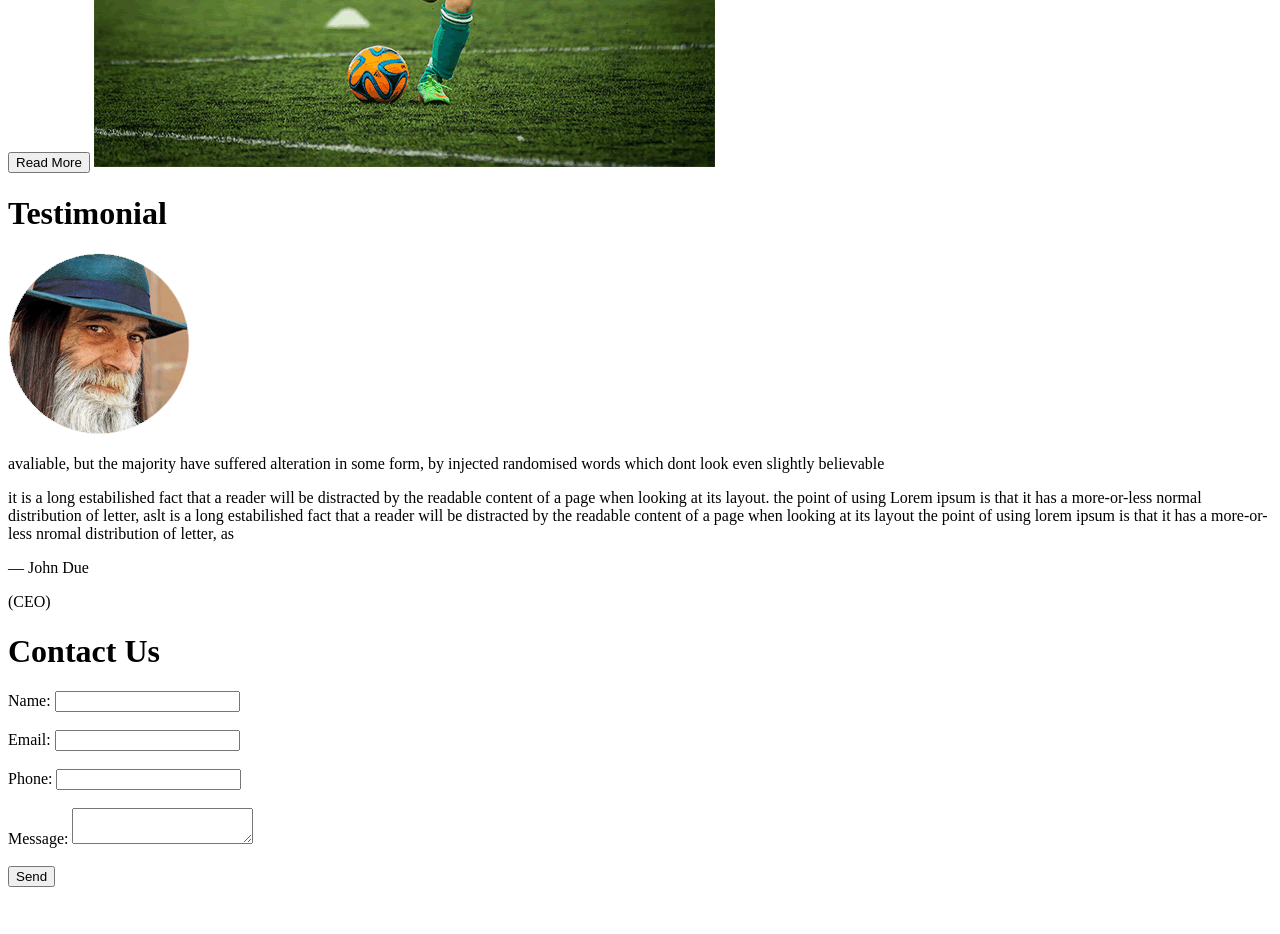
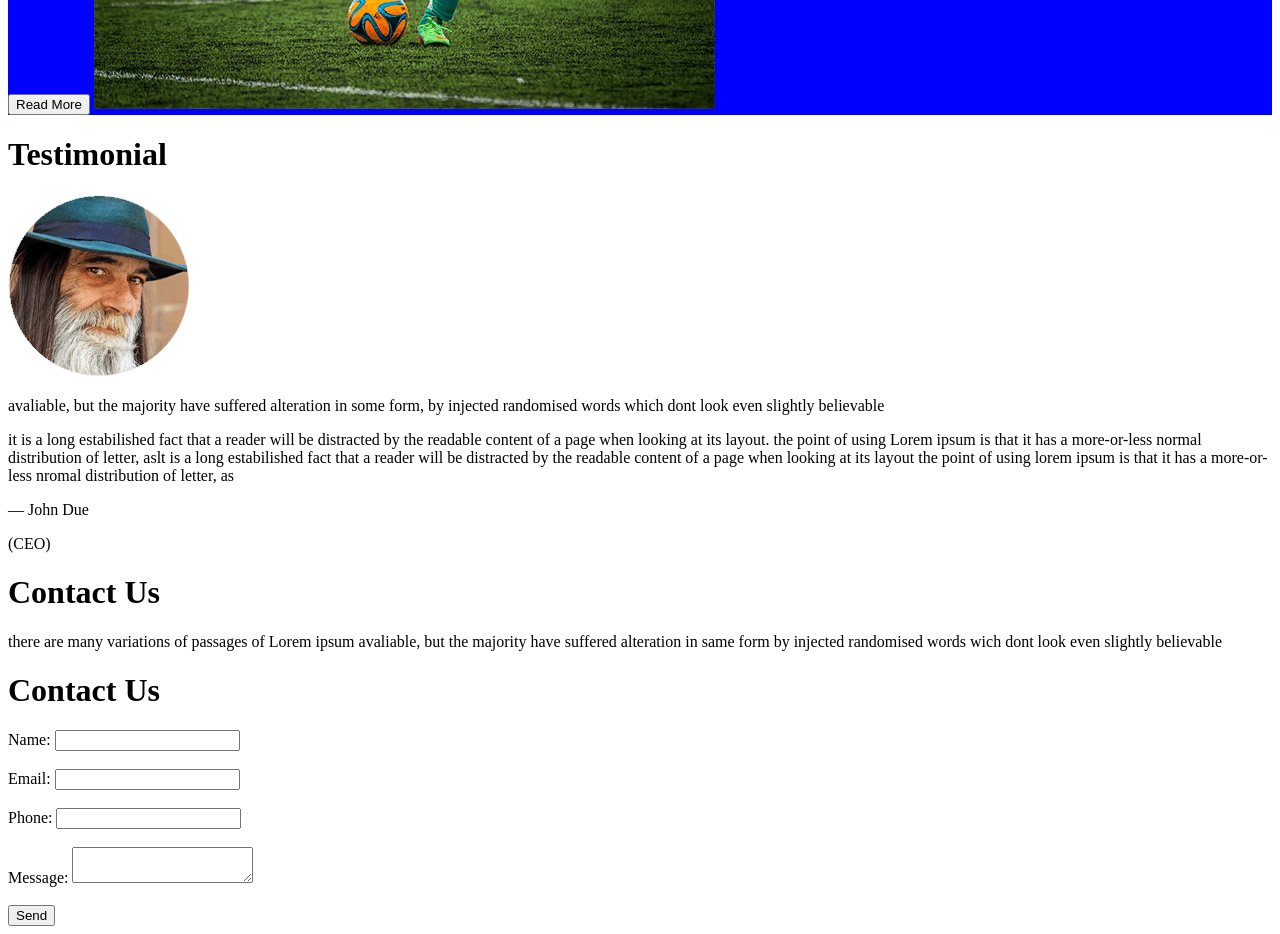
Before and after one commit to MarcosFabSoftware2/socket, a plain HTML site: page index.html in a window 1280 px wide. Shown: the part 620-1554 px from the top of the page. Before the commit the page ends 1515 px from the top, so only its background shows below. Drawn offline with Linux system fonts and the light colour scheme.

Commit message:
arrumei tudo o que lucas fez

```diff
--- a/index.html
+++ b/index.html
@@ -8,17 +8,13 @@
 
 </head>
 <body>
-    <div class="pai">
-        <h1>About Us</h1>
-        <div class="filho1">
-
-       <div>
+        <div class="pai">
 
         <h1>About Us</h1>
 
-         <p>there are many variations of passages of Lorem ipsum avaliable, but the majority have suffered alteration in same form by injected randomised words wich dont look even slightly believable</p>
+        <p>there are many variations of passages of Lorem ipsum avaliable, but the majority have suffered alteration in same form by injected randomised words wich dont look even slightly believable</p>
 
-        </div>
+        <div class="filho1">
 
         <div>
 
@@ -38,17 +34,26 @@
 
         </div>
 
+        </div>
+
+        </div>
 
 
 
 
 
-       <div class="filho">
+
+
+
+       <div class="Testimonial">
+
+        <div>
+
         <h1>Testimonial</h1>
 
         </div>
 
-        <div class="testimonial-content">
+        <div class="imgcara">
 
 
         <img src="/images/john-image.png" alt="Profile Picture">
@@ -56,10 +61,23 @@
         <p>it is a long estabilished fact that a reader will be distracted by the readable content of a page when looking at its layout. the point of using Lorem ipsum is that it has a more-or-less normal distribution of letter, aslt is a long estabilished  fact that a reader will be distracted by the readable content of a page when looking at its layout the point of using lorem ipsum is that it has a more-or-less nromal distribution of letter, as</p>
         <p>— John Due </p>
         <p>(CEO)</p>
+
         </div>
 
 
 
+    </div>
+
+
+
+
+
+    <div>
+
+        <h1>Contact Us</h1>
+
+        <p>there are many variations of passages of Lorem ipsum avaliable, but the majority have suffered alteration in same form by injected randomised words wich dont look even slightly
+            believable</p>
 
        <div class="tabela">
 
@@ -79,7 +97,9 @@
         </form>
 
 
+        </div>
     </div>
+</div>
 
 
 </body>
--- a/style.css
+++ b/style.css
@@ -7,13 +7,7 @@
 
 
 
-
-
-
-
-
-
-.pai2{
+.pai1{
 
 
 
@@ -23,8 +17,33 @@
 
 .filho1{
 
+background-color: blue;
+
+
+
+}
+
+
+.Testimonial{
 
 
 
 
 }
+
+
+
+.imgcara{
+
+
+
+}
+
+
+
+.tabela{
+
+
+
+
+}
```
